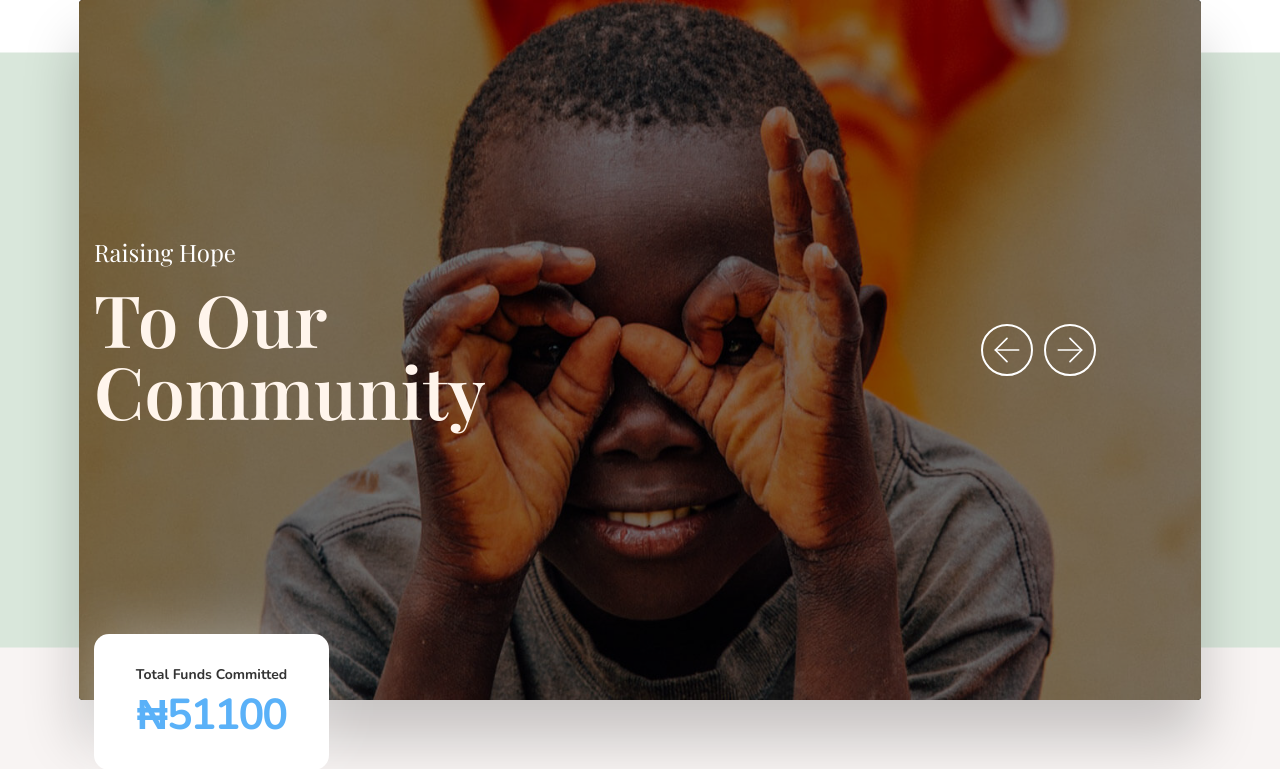
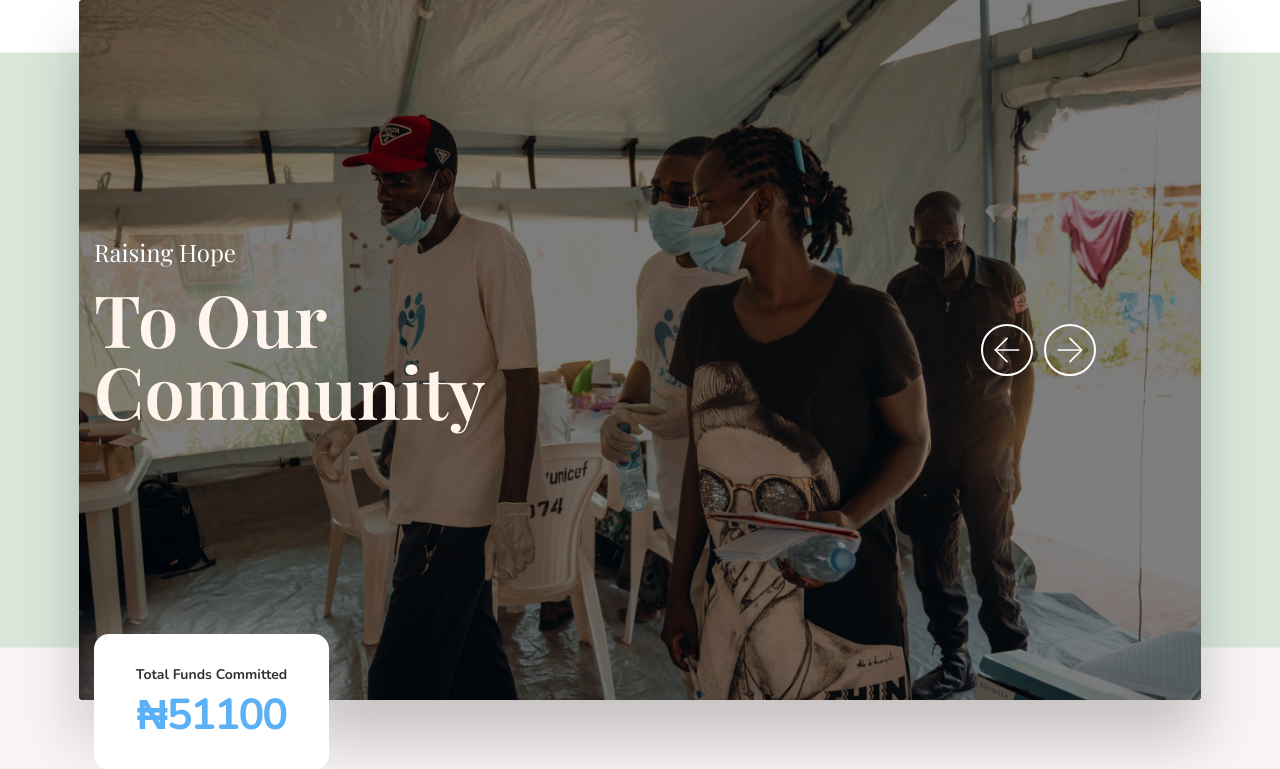
Before and after one commit to khallypha-10/passi, a Django app: page / in a window 1280 px wide. Shown: the part 300-1069 px from the top of the page. Run offline with Django 4.2, Linux system fonts and the light colour scheme; data comes from the database, SQL or seed files in the repository; parts of the project's set-up code (start-up, migrations or seed data) failed here and were passed over; some libraries are stand-ins or nearby versions; some web fonts are replaced.

Commit message:
added images

```diff
--- a/pass/templates/home.html
+++ b/pass/templates/home.html
@@ -33,7 +33,7 @@
             <div class="slides-wrap">
                 <div class="owl-carousel owl-theme">
                     <!--/owl-slide-->
-                    <div class="owl-slide d-flex align-items-center cover" style="background-image: url(static/assets/images/slider/alider.jpg);">
+                    <div class="owl-slide d-flex align-items-center cover" style="background-image: url(static/assets/images/slider/pass1.jpg);">
                         <div class="container">
                             <div class="row justify-content-center justify-content-md-start no-gutters">
                                 <div class="col-10 col-md-6 static">
@@ -52,7 +52,7 @@
 
 
                     <!--/owl-slide-->
-                    <div class="owl-slide d-flex align-items-center cover" style="background-image: url(static/assets/images/slider/image0.jpeg);">
+                    <div class="owl-slide d-flex align-items-center cover" style="background-image: url(static/assets/images/slider/pass2.jpg);">
                         <div class="container">
                             <div class="row justify-content-center justify-content-md-start no-gutters">
                                 <div class="col-10 col-md-6 static">
@@ -69,7 +69,7 @@
                     </div>
 
                     <!--/owl-slide-->
-                    <div class="owl-slide d-flex align-items-center cover" style="background-image: url(static/assets/images/slider/image1.jpeg);">
+                    <div class="owl-slide d-flex align-items-center cover" style="background-image: url(static/assets/images/slider/pass3.jpg);">
                         <div class="container">
                             <div class="row justify-content-center justify-content-md-start no-gutters">
                                 <div class="col-10 col-md-6 static">
```
Also changed, not shown: pass/static/assets/images/slider/pass1.jpg (added), pass/static/assets/images/slider/pass2.jpg (added), pass/static/assets/images/slider/pass3.jpg (added).
